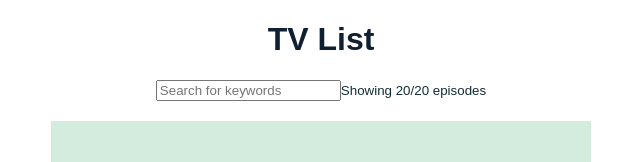
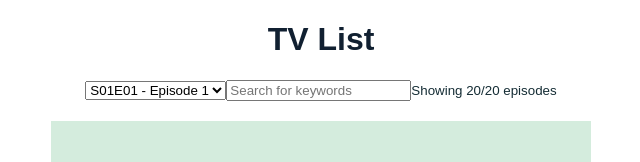
Before and after one commit to hannasophian/tv-shows, a React (Create React App) app: page / in a window 1280 px wide. Shown: the top 162 px of the page, without its empty margins (319-959 px from the left). Built offline with nearby package versions, Linux system fonts and the light colour scheme.

Commit message:
Added drop down selector

```diff
--- a/src/SearchBar.tsx
+++ b/src/SearchBar.tsx
@@ -1,6 +1,9 @@
 import { useState } from "react";
 import IEpisode from "./utils/EpisodeType";
 import EpisodeList from "./EpisodeList";
+import episodes from "./episodes.json";
+import findEpisodesMatching from "./utils/find-episodes-matching";
+import getEpisodeCode from "./utils/get-episode-code";
 
 interface SearchBarProps {
     episodes: IEpisode[];
@@ -8,10 +11,27 @@ interface SearchBarProps {
 
 export default function SearchBar(props: SearchBarProps): JSX.Element {
     const [query, setQuery] = useState<string>("");
+    //const [filteredEpisodes, setFilteredEpisodes] = useState(episodes);
     const filteredEpisodes = findEpisodesMatching(query, props.episodes);
     return (
         <>
             <div className="searchbar">
+                <select
+                    className="control"
+                    onChange={(event) => setQuery(event.target.value)} // = handleEpisodeSelected(event.target.value)}
+                    value={filteredEpisodes.length === 1 ? filteredEpisodes[0].id : ""}
+                >
+                    {
+                        //create the options within the select
+                        episodes.map((episode) => (
+                            <option key={episode.id} value={episode.id}>
+                                {getEpisodeCode(episode.season, episode.number)} -{" "}
+                                {episode.name}
+                                {/* {makeEpisodeCode(episode) + " - " + episode.name} */}
+                            </option>
+                        ))
+                    }
+                </select>
                 <input
                     id="searchInput"
                     className="control"
@@ -30,30 +50,3 @@ export default function SearchBar(props: SearchBarProps): JSX.Element {
         </>
     );
 }
-
-function findEpisodesMatching(query: string, episodes: IEpisode[]) {
-  return episodes.filter((episode) => episodeMatchesQuery(episode, query));
-}
-
-//Return true if episode's name or summary
-//contains the given query string (case-insensitive)
-//An episode is ALWAYS considered to contain the empty string ""
-function episodeMatchesQuery(episode: IEpisode, query: string) {
-  return (
-    !query || contains(episode.name, query) || contains(episode.summary, query)
-  );
-}
-
-//Return true if string a contains string b, case-insensitive.  Else false.
-//Will return false if either a or b are falsy (e.g. empty strings)
-function contains(a: string, b: string) {
-  if (a === "" || b === "") {
-    return false;
-  } else {
-    return a.toLowerCase().includes(b.toLowerCase());
-  }
-  // return (
-  //     a && b &&
-  //     a.toLowerCase().includes(b.toLowerCase())
-  // );
-}
--- /dev/null
+++ b/src/utils/find-episodes-matching.ts
@@ -0,0 +1,34 @@
+import IEpisode from "./EpisodeType";
+
+export default function findEpisodesMatching(
+  query: string,
+  episodes: IEpisode[]
+): IEpisode[] {
+  return episodes.filter((episode) => episodeMatchesQuery(episode, query));
+}
+
+//Return true if episode's name or summary
+//contains the given query string (case-insensitive)
+//An episode is ALWAYS considered to contain the empty string ""
+function episodeMatchesQuery(episode: IEpisode, query: string) {
+  return (
+    !query ||
+    contains(episode.name, query) ||
+    contains(episode.summary, query) ||
+    contains(episode.id.toString(), query)
+  );
+}
+
+//Return true if string a contains string b, case-insensitive.  Else false.
+//Will return false if either a or b are falsy (e.g. empty strings)
+function contains(a: string, b: string) {
+  if (a === "" || b === "") {
+    return false;
+  } else {
+    return a.toLowerCase().includes(b.toLowerCase());
+  }
+  // return (
+  //     a && b &&
+  //     a.toLowerCase().includes(b.toLowerCase())
+  // );
+}
```
Lines whose indentation alone changed are shown as unchanged.
